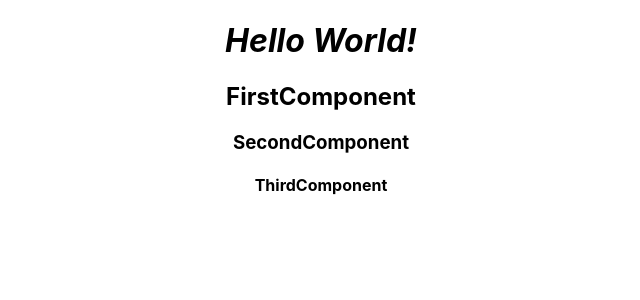
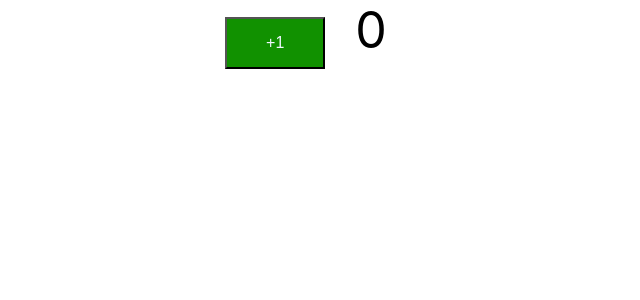
Before and after one commit to ConradMar3/JavaFullStack_SpringBoot.React, a React (Create React App) app in the folder Counter-app/counter-app/: page / in a window 1280 px wide. Shown: the top 300 px of the page, without its empty margins (319-959 px from the left). Built offline with nearby package versions, Linux system fonts and the light colour scheme.

Commit message:
2022/05/25 (pm) Adding State to React Counter Component.

```diff
--- a/Counter-app/counter-app/src/App.js
+++ b/Counter-app/counter-app/src/App.js
@@ -2,19 +2,29 @@
 import FirstComponent from './components/learning-examples/FirstComponent';
 import SecondComponent from './components/learning-examples/SecondComponent';
 import ThirdComponent from './components/learning-examples/ThirdComponent';
-//import logo from './logo.svg';
+import Counter from './components/counter/Counter';
 import './App.css';
 
 class App extends Component {
   render() {
     return (
       <div className="App">
+        <Counter></Counter>
+      </div>
+    );
+  }
+}
+
+class LearningComponents extends Component {
+  render() {
+    return (
+      <div className="LearningComponents">
         <h1><strong><i>Hello World!</i></strong></h1>
         <FirstComponent></FirstComponent>
         <SecondComponent></SecondComponent>
         <ThirdComponent></ThirdComponent>
       </div>
-    );
+    )
   }
 }
 
--- /dev/null
+++ b/Counter-app/counter-app/src/components/counter/Counter.css
@@ -0,0 +1,12 @@
+button {
+    background-color: rgb(17, 145, 0);
+    font-size: 16px;
+    padding: 15px 30px;
+    color: aliceblue;
+    width: 100px;
+}
+
+.count {
+    font-size: 50px;
+    padding: 15px 30px;
+}
--- /dev/null
+++ b/Counter-app/counter-app/src/components/counter/Counter.jsx
@@ -0,0 +1,36 @@
+import React, { Component } from 'react';
+import './Counter.css';
+
+class Counter extends Component {
+
+    constructor() {
+        super();
+
+        this.state = {
+            counter: 0
+        }
+
+        this.increment = this.increment.bind(this);
+    }
+
+    render() {
+        return (
+            <div className="Counter">
+                <button onClick={this.increment}>+1</button>
+                <span className="count">{this.state.counter}</span>
+            </div>
+        )
+    }
+
+    increment() {
+        //console.log('increment');
+        //this.state.counter++;
+        this.setState({
+            counter: this.state.counter + 1
+        });
+    }
+}
+
+
+
+export default Counter;
```
